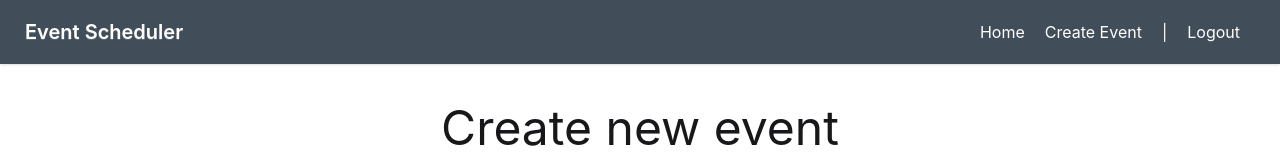
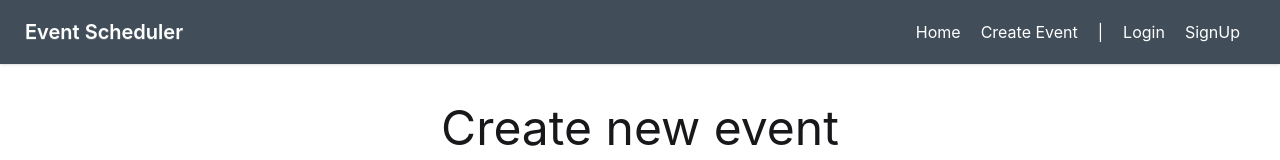
Before and after one commit to DS85300/EventScheduler, a React (Vite) app: page /protected in a window 1280 px wide. Shown: the top 160 px of the page. Built offline with nearby package versions, Linux system fonts and the light colour scheme; sample sign-in values are in the browser's storage.

Commit message:
useContext for Login State

```diff
--- a/src/components/Navbar.jsx
+++ b/src/components/Navbar.jsx
@@ -1,36 +1,45 @@
 import { Link, Navigate } from "react-router-dom";
 import { useState, useEffect } from "react";
 import authCheck from "../utils/authCheck";
+import { useAuth } from "../context/AuthContext";
 
 const Navbar = () => {
-  const [isLoggedIn, setIsLoggedIn] = useState(false);
+  const { isLoggedIn, logout } = useAuth();
 
-  useEffect(() => {
-    setIsLoggedIn(authCheck());
-  }, []);
-
-  const logout = () => {
+  const handleLogout = () => {
+    logout();
     localStorage.removeItem("api-token");
-    setIsLoggedIn(false);
     window.location.href = "/";
   };
 
   return (
     <div className="navbar bg-[#414E59] text-white shadow-sm">
       <div className="flex-1">
-        <Link to="/" className="btn btn-ghost text-white text-xl">Event Scheduler</Link>
+        <Link to="/" className="btn btn-ghost text-white text-xl">
+          Event Scheduler
+        </Link>
       </div>
       <div className="flex-none">
         <ul className="menu-horizontal px-1 mr-2">
-          <li className="mr-5"><Link to='/'>Home</Link></li>
-          <li className="mr-5"><Link to="/CreateEvent">Create Event</Link></li>
+          <li className="mr-5">
+            <Link to="/">Home</Link>
+          </li>
+          <li className="mr-5">
+            <Link to="/protected">Create Event</Link>
+          </li>
           <li className="mr-5">|</li>
           {isLoggedIn ? (
-            <li className="mr-5"><button onClick={logout}>Logout</button></li>
+            <li className="mr-5">
+              <button onClick={handleLogout}>Logout</button>
+            </li>
           ) : (
             <>
-              <li className="mr-5"><Link to="/LogIn">Login</Link></li>
-              <li className="mr-5"><Link to="/SignUp">SignUp</Link></li>
+              <li className="mr-5">
+                <Link to="/LogIn">Login</Link>
+              </li>
+              <li className="mr-5">
+                <Link to="/SignUp">SignUp</Link>
+              </li>
             </>
           )}
         </ul>
--- /dev/null
+++ b/src/context/AuthContext.jsx
@@ -0,0 +1,18 @@
+import { createContext, useState, useContext } from "react";
+
+const AuthContext = createContext();
+
+export const AuthProvider = ({ children }) => {
+  const [isLoggedIn, setIsLoggedIn] = useState(false);
+
+  const login = () => setIsLoggedIn(true);
+  const logout = () => setIsLoggedIn(false);
+
+  return (
+    <AuthContext.Provider value={{ isLoggedIn, login, logout }}>
+      {children}
+    </AuthContext.Provider>
+  );
+};
+
+export const useAuth = () => useContext(AuthContext);
--- a/src/main.jsx
+++ b/src/main.jsx
@@ -1,12 +1,15 @@
-import { StrictMode } from 'react'
-import { createRoot } from 'react-dom/client'
-import App from './App.jsx'
-import { BrowserRouter } from 'react-router-dom'
+import { StrictMode } from "react";
+import { createRoot } from "react-dom/client";
+import App from "./App.jsx";
+import { BrowserRouter } from "react-router-dom";
+import { AuthProvider } from "./context/AuthContext.jsx";
 
-createRoot(document.getElementById('root')).render(
-<BrowserRouter>
-  <StrictMode>
-    <App />
-  </StrictMode>
+createRoot(document.getElementById("root")).render(
+  <BrowserRouter>
+    <StrictMode>
+      <AuthProvider>
+        <App />
+      </AuthProvider>
+    </StrictMode>
   </BrowserRouter>
-)
+);
--- a/src/pages/CreateEntry.jsx
+++ b/src/pages/CreateEntry.jsx
@@ -72,7 +72,7 @@ const CreateEntry = () => {
   if (success) {
     return (
       <div className="flex flex-col items-center my-10">
-        <div class="w-xl">
+        <div className="w-xl">
           <div role="alert" className="alert alert-success mb-5">
             <svg
               xmlns="http://www.w3.org/2000/svg"
--- a/src/pages/LogIn.jsx
+++ b/src/pages/LogIn.jsx
@@ -1,7 +1,9 @@
 import { useState, useEffect } from "react";
 import { useNavigate } from "react-router-dom";
+import { useAuth } from "../context/AuthContext";
 
 const LogIn = () => {
+  const { login } = useAuth();
   const [email, setEmail] = useState("");
   const [password, setPassword] = useState("");
   const [error, setError] = useState(null);
@@ -23,6 +25,7 @@ const LogIn = () => {
           "Log In failed" || `HTTP ${response.status}` || errorData.message
         );
       const data = await response.json();
+      login();
       localStorage.setItem("api-token", data.token);
       navigate("/");
     } catch (error) {
```
